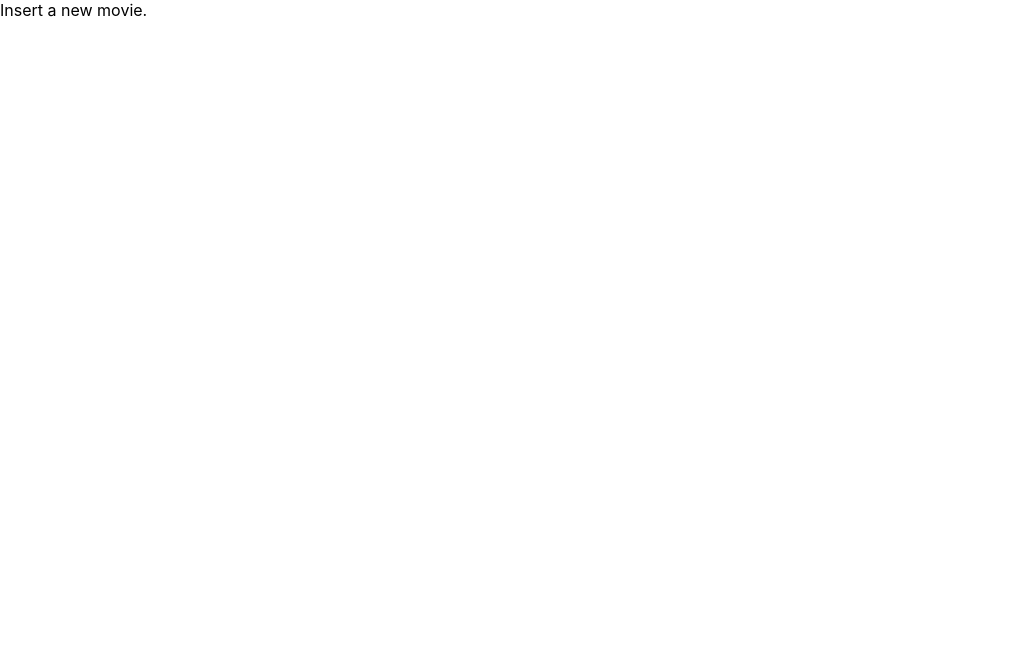
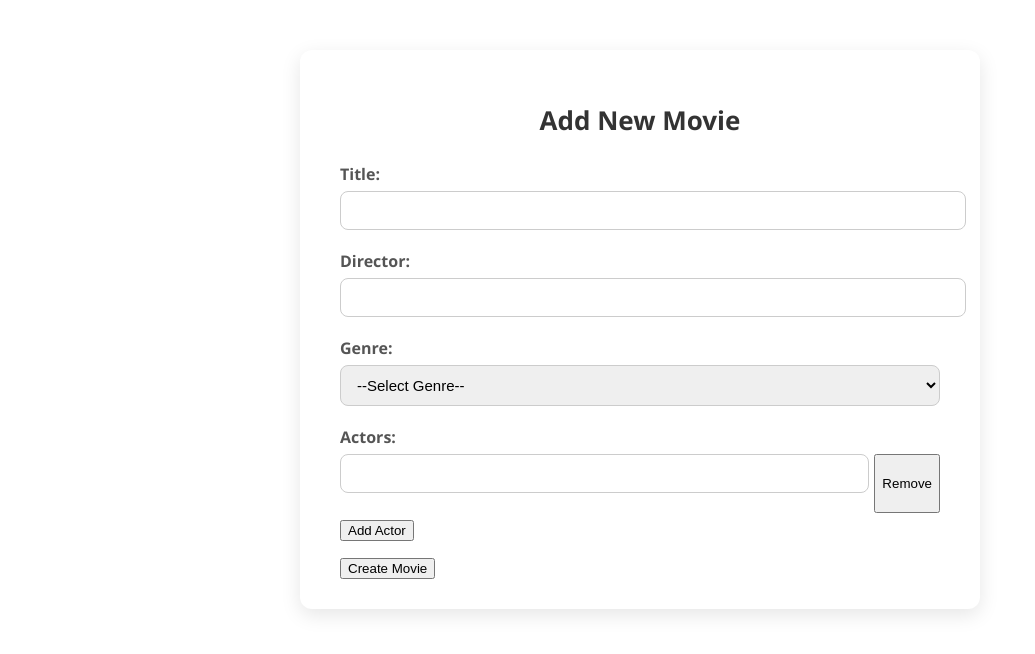
Before and after one commit to Ellagg/movie_management, a React (Create React App) app in the folder cs340-ui/: page /create in a window 1280 px wide. Shown: the top 654 px of the page, without its empty margins (0-1035 px from the left). Built offline with nearby package versions, Linux system fonts and the light colour scheme.

Commit message:
added form and styling for home and create page

```diff
--- a/cs340-ui/src/App.css
+++ b/cs340-ui/src/App.css
@@ -36,3 +36,37 @@
     transform: rotate(360deg);
   }
 }
+
+.home-container {
+  min-height: 100vh;
+  display: flex;
+  flex-direction: column;
+  justify-content: center;
+  align-items: center;
+  background-color: #f5f7fa;
+}
+
+.home-container h1 {
+  margin-bottom: 30px;
+}
+
+.home-buttons {
+  display: flex;
+  flex-direction: column;
+  gap: 15px;
+}
+
+.home-buttons button {
+  width: 220px;
+  padding: 12px;
+  font-size: 16px;
+  border: none;
+  border-radius: 6px;
+  background-color: #e6ccd9;
+  color: black;
+  cursor: pointer;
+}
+
+.home-buttons button:hover {
+  background-color: #cf7070;
+}
--- a/cs340-ui/src/App.js
+++ b/cs340-ui/src/App.js
@@ -1,22 +1,29 @@
 import { BrowserRouter as Router, Routes, Route, Link } from "react-router-dom";
+import { useNavigate } from "react-router-dom";
 import Create from "./components/Create";
 import View from "./components/View";
 import Update from "./components/Update";
 import Delete from "./components/Delete";
+import "./App.css";
+
 
 function Home() {
+  const navigate = useNavigate();
+
   return (
-    <div>
+    <div className="home-container">
       <h1>Movie Management</h1>
-      <ul>
-        <li><Link to="/create">Add a new movie</Link></li>
-        <li><Link to="/view">View all movies</Link></li>
-        <li><Link to="/update">Edit a movie</Link></li>
-        <li><Link to="/delete">Delete a movie</Link></li>
-      </ul>
+
+      <div className="home-buttons">
+        <button onClick={() => navigate("/create")}>Add a New Movie</button>
+        <button onClick={() => navigate("/view")}>View All Movies</button>
+        <button onClick={() => navigate("/update")}>Edit a Movie</button>
+        <button onClick={() => navigate("/delete")}>Delete a Movie</button>
+      </div>
     </div>
   );
 }
+
 
 export default function App() {
   return (
--- /dev/null
+++ b/cs340-ui/src/components/Create.css
@@ -0,0 +1,187 @@
+/* Container: center the form and give card style */
+.create-movie-container {
+  max-width: 600px;
+  margin: 50px auto;
+  padding: 30px 40px;
+  background-color: #ffffff;
+  border-radius: 12px;
+  box-shadow: 0 6px 20px rgba(0, 0, 0, 0.1);
+  font-family: 'Segoe UI', Tahoma, Geneva, Verdana, sans-serif;
+}
+
+/* Form header */
+.create-movie-container h2 {
+  text-align: center;
+  margin-bottom: 25px;
+  color: #333;
+  font-size: 26px;
+}
+
+/* Labels */
+.create-movie-container label {
+  display: block;
+  margin-bottom: 6px;
+  font-weight: 600;
+  color: #555;
+}
+
+/* Inputs & selects */
+.create-movie-container input[type="text"],
+.create-movie-container select {
+  width: 100%;
+  padding: 10px 12px;
+  margin-bottom: 20px;
+  border: 1px solid #ccc;
+  border-radius: 8px;
+  font-size: 15px;
+  transition: border 0.2s, box-shadow 0.2s;
+}
+
+.create-movie-container input[type="text"]:focus,
+.create-movie-container select:focus {
+  border-color: #007bff;
+  box-shadow: 0 0 5px rgba(0, 123, 255, 0.3);
+  outline: none;
+}
+
+/* Dynamic actor inputs */
+.actor-input {
+  display: flex;
+  align-items: center;
+  margin-bottom: 10px;
+}
+
+.actor-input input {
+  flex: 1;
+  padding: 8px 10px;
+  border-ra
+/* Container: center the form and give card style */
+.create-movie-container {
+  max-width: 600px;
+  margin: 50px auto;
+  padding: 30px 40px;
+  background-color: #ffffff;
+  border-radius: 12px;
+  box-shadow: 0 6px 20px rgba(0, 0, 0, 0.1);
+  font-family: 'Segoe UI', Tahoma, Geneva, Verdana, sans-serif;
+}
+
+/* Form header */
+.create-movie-container h2 {
+  text-align: center;
+  margin-bottom: 25px;
+  color: #333;
+  font-size: 26px;
+}
+
+/* Labels */
+.create-movie-container label {
+  display: block;
+  margin-bottom: 6px;
+  font-weight: 600;
+  color: #555;
+}
+
+/* Inputs & selects */
+.create-movie-container input[type="text"],
+.create-movie-container select {
+  width: 100%;
+  padding: 10px 12px;
+  margin-bottom: 20px;
+  border: 1px solid #ccc;
+  border-radius: 8px;
+  font-size: 15px;
+  transition: border 0.2s, box-shadow 0.2s;
+}
+
+.create-movie-container input[type="text"]:focus,
+.create-movie-container select:focus {
+  border-color: #007bff;
+  box-shadow: 0 0 5px rgba(0, 123, 255, 0.3);
+  outline: none;
+}
+
+/* Dynamic actor inputs */
+.actor-input {
+  display: flex;
+  align-items: center;
+  margin-bottom: 10px;
+}
+
+.actor-input input {
+  flex: 1;
+  padding: 8px 10px;
+  border-radius: 6px;
+  border: 1px solid #ccc;
+  font-size: 14px;
+}
+
+.actor-input button {
+  margin-left: 8px;
+  padding: 8px 12px;
+  background-color: #dc3545;
+  color: white;
+  border: none;
+  border-radius: 6px;
+  cursor: pointer;
+  font-size: 14px;
+  transition: background-color 0.2s;
+}
+
+.actor-input button:hover {
+  background-color: #c82333;
+}
+
+/* Add Actor button */
+.add-actor-btn {
+  padding: 8px 14px;
+  border: none;
+  background-color: #28a745;
+  color: white;
+  border-radius: 6px;
+  cursor: pointer;
+  margin-bottom: 20px;
+  font-size: 14px;
+  transition: background-color 0.2s;
+}
+
+.add-actor-btn:hover {
+  background-color: #218838;
+}
+
+/* Submit button */
+.create-movie-container button[type="submit"] {
+  width: 100%;
+  padding: 12px;
+  background-color: #007bff;
+  color: white;
+  font-size: 16px;
+  font-weight: 600;
+  border: none;
+  border-radius: 8px;
+  cursor: pointer;
+  transition: background-color 0.2s, transform 0.1s;
+}
+
+.create-movie-container button[type="submit"]:hover {
+  background-color: #0069d9;
+  transform: translateY(-2px);
+}
+
+/* Responsive tweaks */
+@media (max-width: 500px) {
+  .create-movie-container {
+    padding: 20px 15px;
+  }
+
+  .actor-input button,
+  .add-actor-btn {
+    font-size: 12px;
+    padding: 6px 10px;
+  }
+
+  .create-movie-container button[type="submit"] {
+    font-size: 14px;
+    padding: 10px;
+  }
+}}
--- a/cs340-ui/src/components/Create.jsx
+++ b/cs340-ui/src/components/Create.jsx
@@ -1,5 +1,114 @@
+import React, { useState } from "react";
+import "./Create.css"
+
 const Create = () => {
-  return <div>Insert a new movie.</div>;
+  const [title, setTitle] = useState("");
+  const [director, setDirector] = useState("");
+  const [genre, setGenre] = useState("");
+  const [actors, setActors] = useState([""]);
+
+  // Handle actor input change
+  const handleActorChange = (index, value) => {
+    const newActors = [...actors];
+    newActors[index] = value;
+    setActors(newActors);
+  };
+
+  // Add a new actor input
+  const addActor = () => {
+    setActors([...actors, ""]);
+  };
+
+  // Remove an actor input
+  const removeActor = (index) => {
+    const newActors = actors.filter((_, i) => i !== index);
+    setActors(newActors);
+  };
+
+  const handleSubmit = (e) => {
+    e.preventDefault();
+    // For now, just log the movie data
+    console.log({
+      title,
+      director,
+      genre,
+      actors: actors.filter((actor) => actor.trim() !== "")
+    });
+
+    // Clear form after submit
+    setTitle("");
+    setDirector("");
+    setGenre("");
+    setActors([""]);
+  };
+
+  return (
+    <div className="create-movie-container">
+      <h2>Add New Movie</h2>
+      <form onSubmit={handleSubmit}>
+        <div>
+          <label>Title:</label>
+          <input
+            type="text"
+            value={title}
+            onChange={(e) => setTitle(e.target.value)}
+            required
+          />
+        </div>
+
+        <div>
+          <label>Director:</label>
+          <input
+            type="text"
+            value={director}
+            onChange={(e) => setDirector(e.target.value)}
+            required
+          />
+        </div>
+
+        <div>
+          <label>Genre:</label>
+          <select
+            value={genre}
+            onChange={(e) => setGenre(e.target.value)}
+            required
+          >
+            <option value="">--Select Genre--</option>
+            <option value="1">Genre 1</option>
+            <option value="2">Genre 2</option>
+            <option value="3">Genre 3</option>
+          </select>
+        </div>
+
+        <div>
+          <label>Actors:</label>
+          {actors.map((actor, index) => (
+            <div key={index} style={{ display: "flex", marginBottom: "5px" }}>
+              <input
+                type="text"
+                value={actor}
+                onChange={(e) => handleActorChange(index, e.target.value)}
+              />
+              <button
+                type="button"
+                onClick={() => removeActor(index)}
+                style={{ marginLeft: "5px" }}
+              >
+                Remove
+              </button>
+            </div>
+          ))}
+          <button type="button" onClick={addActor}>
+            Add Actor
+          </button>
+        </div>
+
+        <div style={{ marginTop: "15px" }}>
+          <button type="submit">Create Movie</button>
+        </div>
+      </form>
+    </div>
+  );
 };
 
 export default Create;
```
